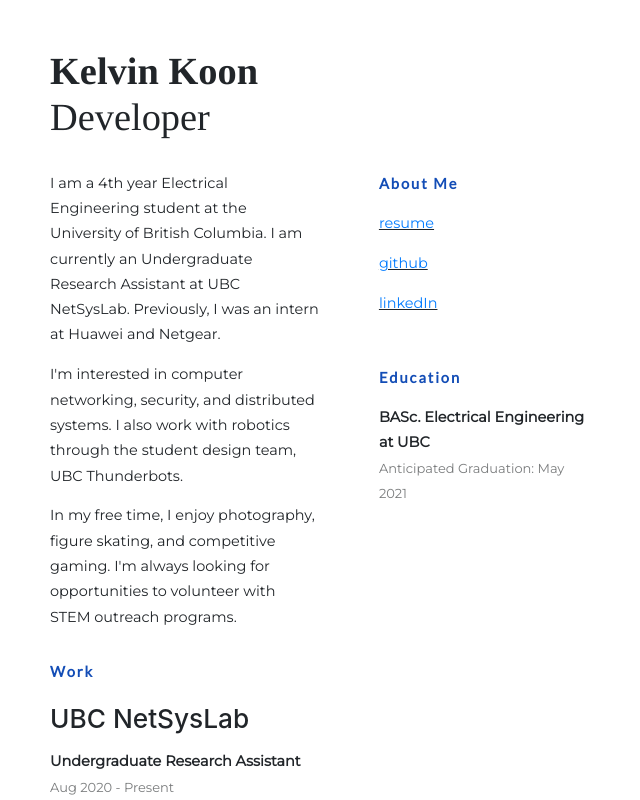
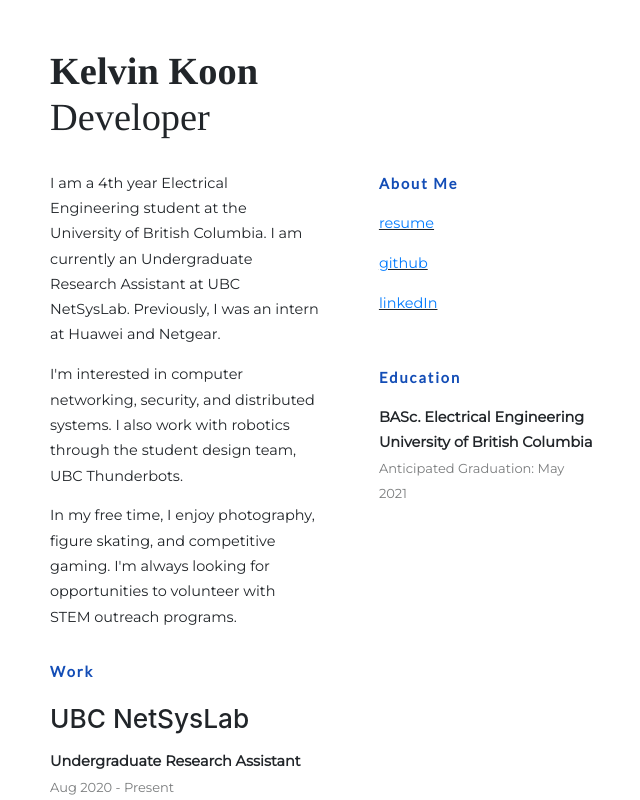
Before and after one commit to kelvinkoon/kelvinkoondev, a React (Create React App) app: page / in a window 1280 px wide. Shown: the top 800 px of the page, without its empty margins (285-925 px from the left). Built offline with nearby package versions, Linux system fonts and the light colour scheme.

Commit message:
Fix education

```diff
--- a/src/components/About.js
+++ b/src/components/About.js
@@ -56,7 +56,11 @@
           <br />
           <p className="title">Education</p>
           <p>
-            <b>BASc. Electrical Engineering at UBC</b>
+            <b>
+              BASc. Electrical Engineering
+              <br />
+              University of British Columbia
+            </b>
             <br />
             <span className="label">Anticipated Graduation: May 2021</span>
           </p>
```
